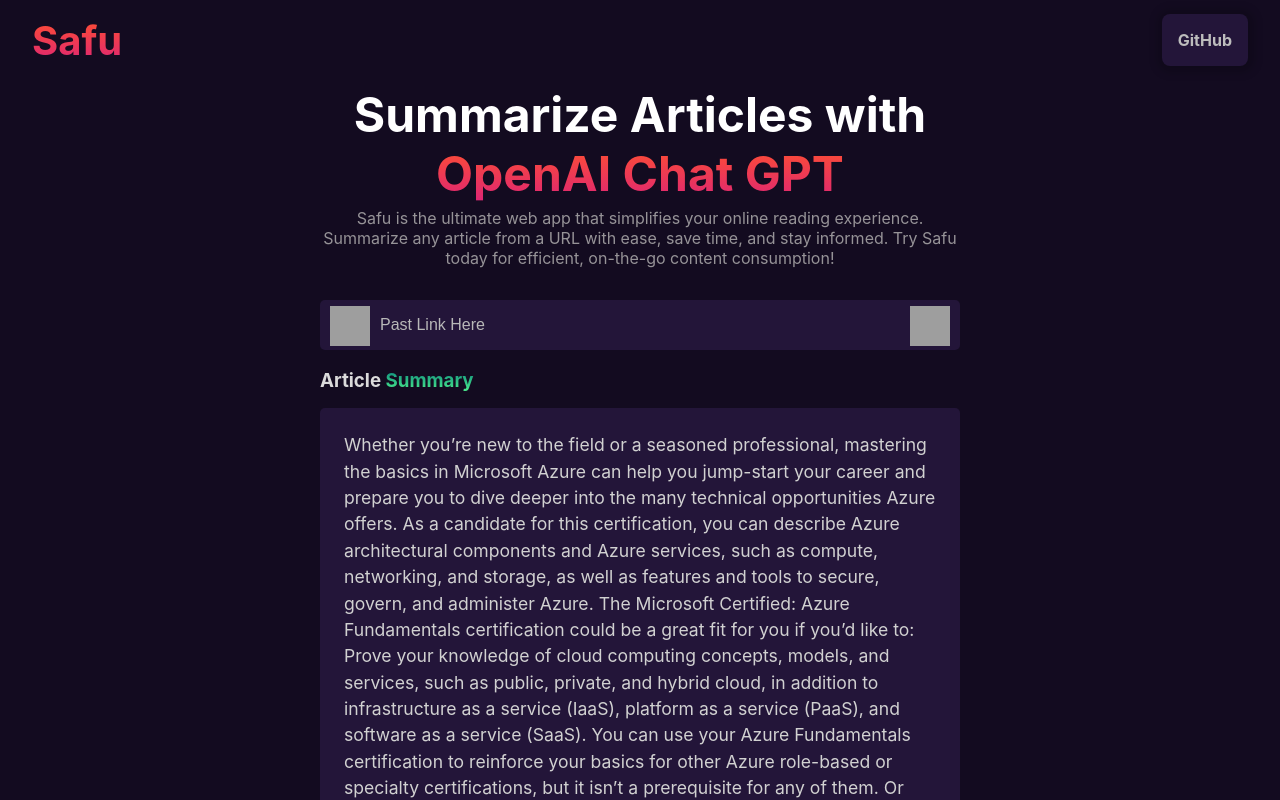
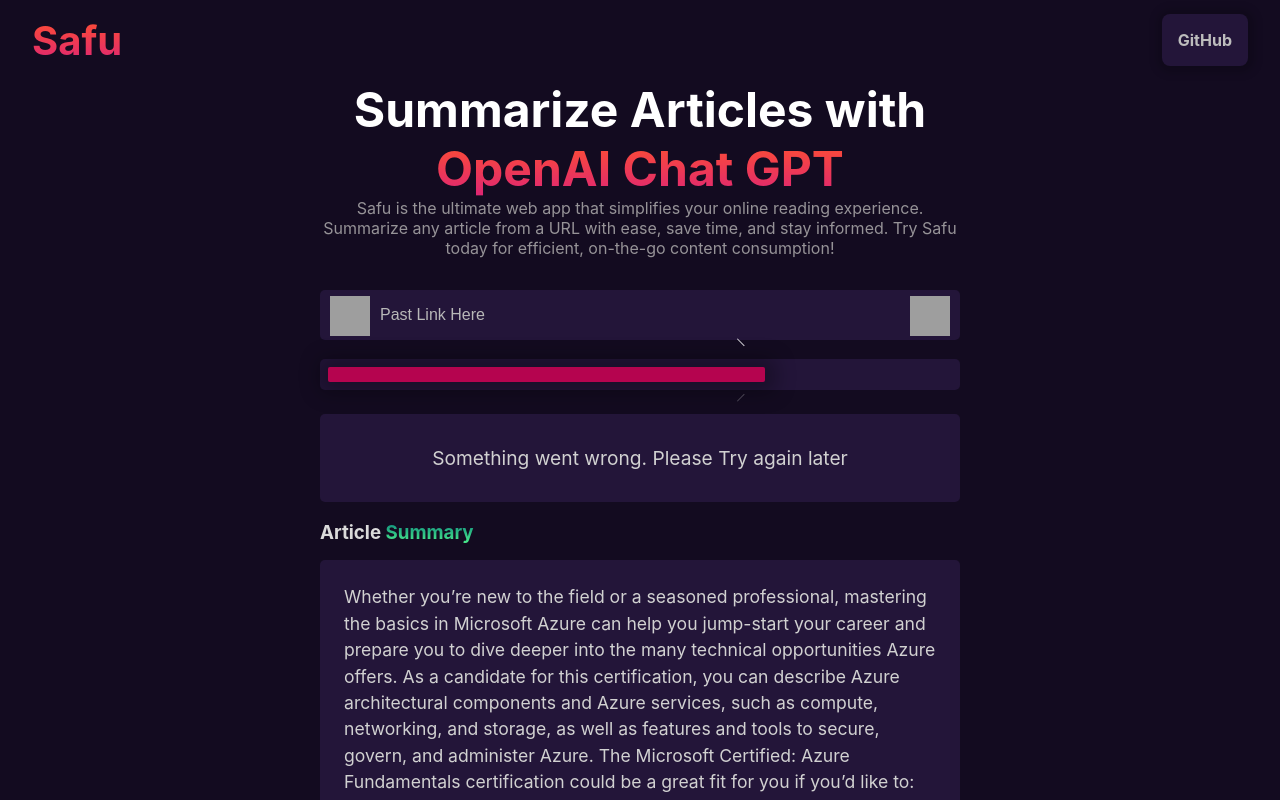
Before and after one commit to shuvra-matrix/summarize-articles--MERN-, a React (Create React App) app in the folder public/: page / in a window 1280 px wide. Shown: the top 800 px of the page. Built offline with nearby package versions, Linux system fonts and the light colour scheme; grey boxes are pictures that could not be loaded.

Commit message:
add loder and error section done

```diff
--- a/public/public/index.html
+++ b/public/public/index.html
@@ -24,7 +24,7 @@
       work correctly both with client-side routing and a non-root public URL.
       Learn how to configure a non-root public URL by running `npm run build`.
     -->
-    <title>React App</title>
+    <title>Safu</title>
   </head>
   <body>
     <noscript>You need to enable JavaScript to run this app.</noscript>
--- a/public/src/components/Layout/IndexMessage.module.css
+++ b/public/src/components/Layout/IndexMessage.module.css
@@ -6,7 +6,6 @@
 
 .index-message-main h1 {
   font-size: 3rem;
-  margin: 5px;
 }
 
 .index-message-main h1:first-child {
--- /dev/null
+++ b/public/src/components/UI/Error.js
@@ -0,0 +1,11 @@
+import styles from "./Error.module.css";
+
+const Error = (props) => {
+  return (
+    <div className={styles["error"]}>
+      <p>Something went wrong. Please Try again later</p>
+    </div>
+  );
+};
+
+export default Error;
--- /dev/null
+++ b/public/src/components/UI/Error.module.css
@@ -0,0 +1,12 @@
+.error {
+  width: 100%;
+  margin: auto;
+  text-align: center;
+  padding: 2rem;
+  font-size: 1.2rem;
+  border: none;
+  border-radius: 5px;
+  background-color: #231539;
+  margin-top: 1.5rem;
+  color: rgb(209, 209, 209);
+}
--- /dev/null
+++ b/public/src/components/UI/Loader.js
@@ -0,0 +1,11 @@
+import style from "./Loader.module.css";
+
+const Loader = () => {
+  return (
+    <div className={style["loder-div"]}>
+      <span className={style["loader"]}></span>
+    </div>
+  );
+};
+
+export default Loader;
--- /dev/null
+++ b/public/src/components/UI/Loader.module.css
@@ -0,0 +1,73 @@
+.loder-div {
+  width: 100%;
+  padding: 8px;
+  border-radius: 5px;
+  margin-top: 1.2rem;
+  display: flex;
+  align-items: center;
+  background-color: #231539;
+  border: none;
+  box-shadow: 1px 1px 20px 10px #00000000;
+}
+
+.loader {
+  width: 0;
+  height: 15px;
+  display: inline-block;
+  position: relative;
+  background: #dd0155c9;
+  box-shadow: 1px 1px 20px 10px rgba(0, 0, 0, 0.295);
+  box-sizing: border-box;
+  animation: animFw 8s linear infinite;
+  border-radius: 2px;
+}
+.loader::after,
+.loader::before {
+  content: "";
+  width: 10px;
+  height: 1px;
+  background: #fff;
+  position: absolute;
+  top: 9px;
+  right: -2px;
+  opacity: 0;
+  transform: rotate(-45deg) translateX(0px);
+  box-sizing: border-box;
+  animation: coli1 0.3s linear infinite;
+}
+.loader::before {
+  top: -4px;
+  transform: rotate(45deg);
+  animation: coli2 0.3s linear infinite;
+}
+
+@keyframes animFw {
+  0% {
+    width: 0;
+  }
+  100% {
+    width: 100%;
+  }
+}
+
+@keyframes coli1 {
+  0% {
+    transform: rotate(-45deg) translateX(0px);
+    opacity: 0.7;
+  }
+  100% {
+    transform: rotate(-45deg) translateX(-45px);
+    opacity: 0;
+  }
+}
+
+@keyframes coli2 {
+  0% {
+    transform: rotate(45deg) translateX(0px);
+    opacity: 1;
+  }
+  100% {
+    transform: rotate(45deg) translateX(-45px);
+    opacity: 0.7;
+  }
+}
--- a/public/src/components/UserInput/UserInput.js
+++ b/public/src/components/UserInput/UserInput.js
@@ -1,11 +1,15 @@
 import InputSection from "./InputSection";
 import ResultSection from "./ResultSection";
 import styles from "./UserInput.module.css";
+import Error from "../UI/Error";
+import Loader from "../UI/Loader";
 
 const UserInput = () => {
   return (
     <div className={styles["userinput"]}>
       <InputSection />
+      <Loader />
+      <Error />
       <ResultSection />
     </div>
   );
--- a/public/src/components/UserInput/UserInput.module.css
+++ b/public/src/components/UserInput/UserInput.module.css
@@ -1,4 +1,5 @@
 .userinput {
   width: 50%;
   margin: 2rem auto;
+  padding-bottom: 2rem;
 }
--- a/public/src/index.css
+++ b/public/src/index.css
@@ -13,8 +13,7 @@
     sans-serif;
   -webkit-font-smoothing: antialiased;
   -moz-osx-font-smoothing: grayscale;
-  height: 100vh;
-  width: 100vw;
+  min-height: 100vh;
   background-color: #130b20;
 }
 
```
